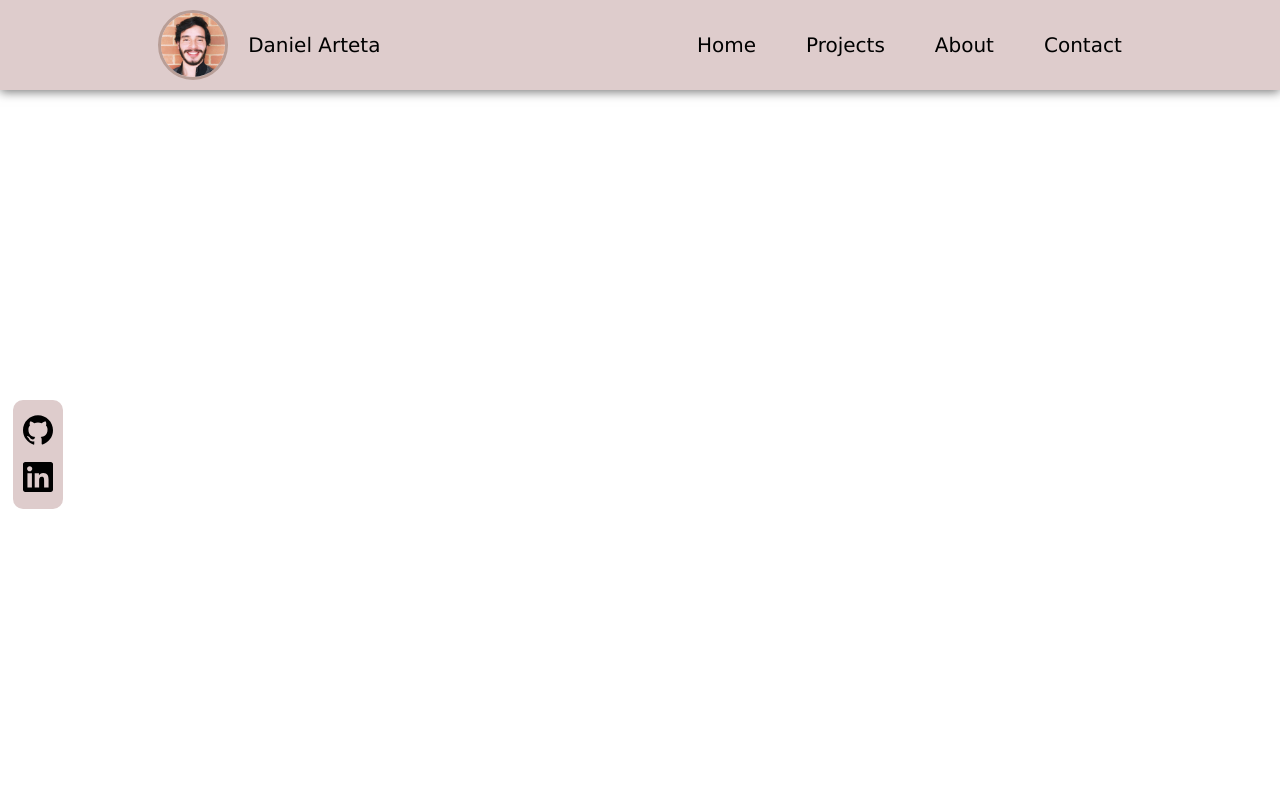
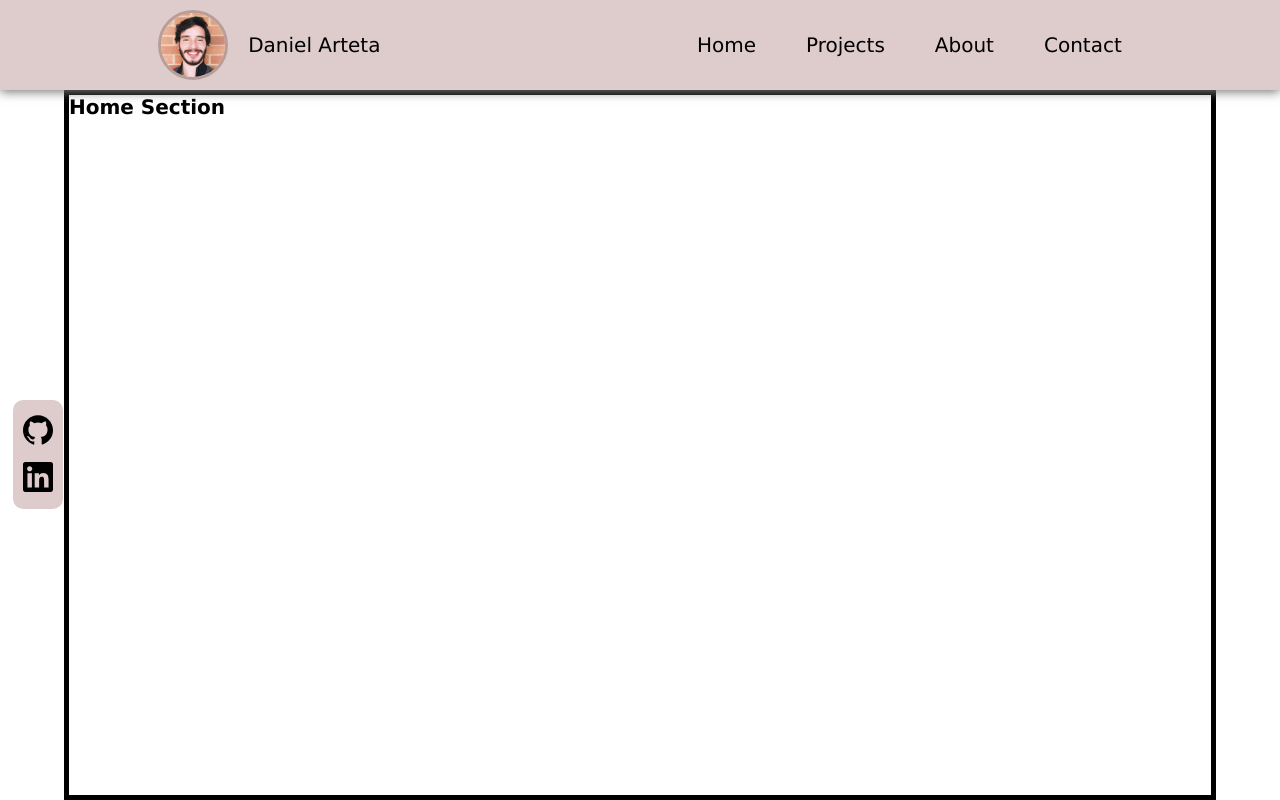
Before and after one commit to Danatts/Portfolio, a Next.js app: page / in a window 1280 px wide. Shown: the top 800 px of the page. Built offline with nearby package versions, Linux system fonts and the light colour scheme.

Commit message:
feat: add section template

```diff
--- a/src/components/ContactFloating.js
+++ b/src/components/ContactFloating/ContactFloating.js
@@ -1,7 +1,7 @@
 import Image from 'next/image';
-import githubIcon from '../../public/icons/github.svg';
-import linkedinIcon from '../../public/icons/linkedin.svg';
-import styles from '@/styles/ContactFloating.module.css';
+import githubIcon from 'public/icons/github.svg';
+import linkedinIcon from 'public/icons/linkedin.svg';
+import styles from './ContactFloating.module.css';
 
 export default function ContactFloating() {
   return (
--- a/src/components/HomeSection.js
+++ b/src/components/HomeSection/HomeSection.js
@@ -1,4 +1,4 @@
-import styles from '@/styles/HomeSection.module.css';
+import styles from './HomeSection.module.css';
 
 export default function HomeSection() {
   return (
--- a/src/styles/HomeSection.module.css
+++ b/src/components/HomeSection/HomeSection.module.css
@@ -1,3 +1,3 @@
 .home_section {
-  height: 150vh;
+  height: 100%;
 }
--- a/src/components/Navbar.js
+++ b/src/components/Navbar/Navbar.js
@@ -1,6 +1,6 @@
 import Image from 'next/image';
-import styles from '@/styles/Navbar.module.css';
-import profilePicture from '../../public/images/profile.jpeg';
+import styles from './Navbar.module.css';
+import profilePicture from 'public/images/profile.jpeg';
 
 export default function Navbar() {
   return (
--- a/src/pages/index.js
+++ b/src/pages/index.js
@@ -1,13 +1,17 @@
-import ContactFloating from "@/components/ContactFloating";
-import HomeSection from "@/components/HomeSection";
-import Navbar from "@/components/Navbar";
+import ContactFloating from "@/components/ContactFloating/ContactFloating";
+import HomeSection from "@/components/HomeSection/HomeSection";
+import Navbar from "@/components/Navbar/Navbar";
+import SectionTemplate from "@/templates/SectionTemplate/SectionTemplate";
 
 export default function Home() {
   return (
     <>
       <Navbar />
       <ContactFloating />
-      <HomeSection />
+      <SectionTemplate children={<HomeSection />} />
+      <SectionTemplate children={<HomeSection />} />
+      <SectionTemplate children={<HomeSection />} />
+      <SectionTemplate children={<HomeSection />} />
     </>
   );
 }
--- /dev/null
+++ b/src/templates/SectionTemplate/SectionTemplate.js
@@ -0,0 +1,9 @@
+import styles from './SectionTemplate.module.css';
+
+export default function SectionTemplate({ children }) {
+  return (
+    <div className={styles.section_template}>
+      <div className={styles.section_template__content}>{ children }</div>
+    </div>
+  )
+}
--- /dev/null
+++ b/src/templates/SectionTemplate/SectionTemplate.module.css
@@ -0,0 +1,11 @@
+.section_template {
+  display: grid;
+  grid-template-columns: 5% 1fr 5%;
+  grid-template-rows: 9rem 1fr;
+  height: 100vh;
+}
+
+.section_template__content {
+  border: 0.5rem solid var(--black);
+  grid-area: 2 / 2 / 3 / 3;
+}
```
Also changed, not shown: src/components/ContactFloating/ContactFloating.module.css (renamed from src/styles/ContactFloating.module.css), src/components/Navbar/Navbar.module.css (renamed from src/styles/Navbar.module.css).
